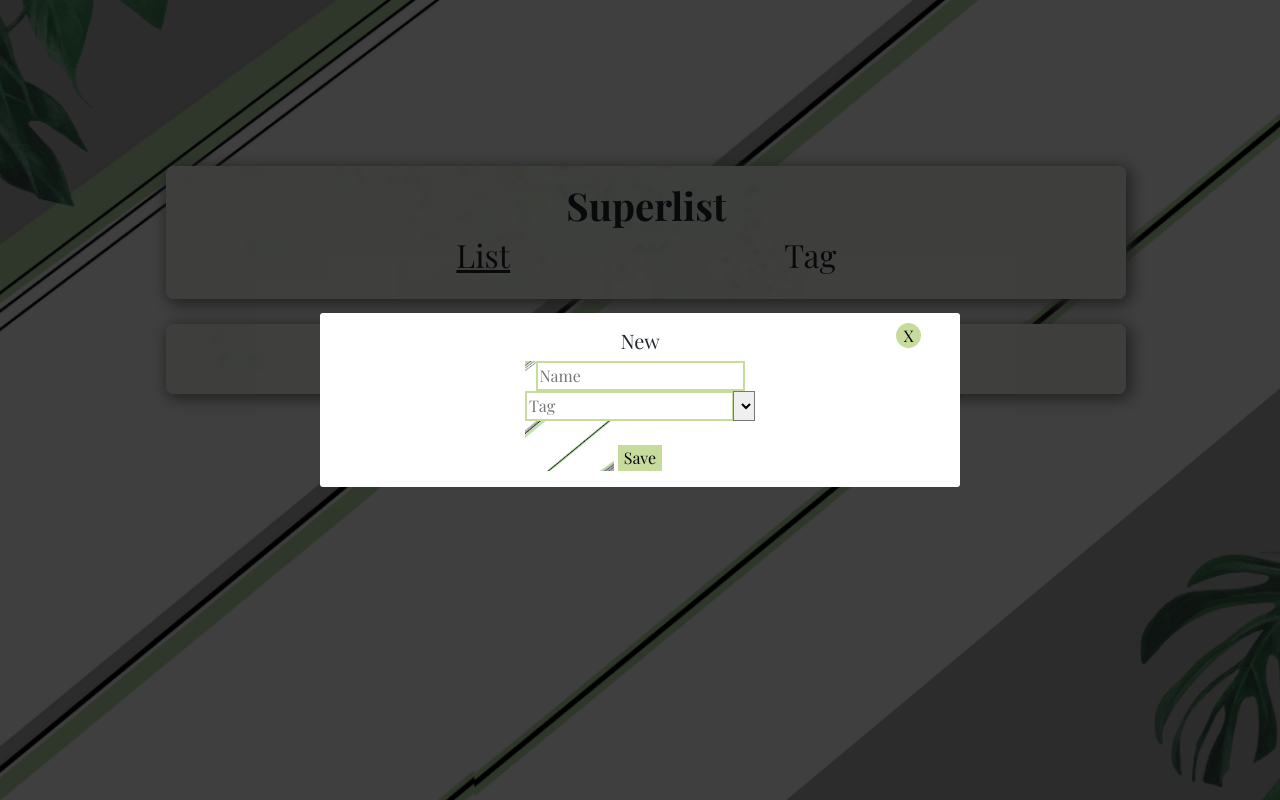
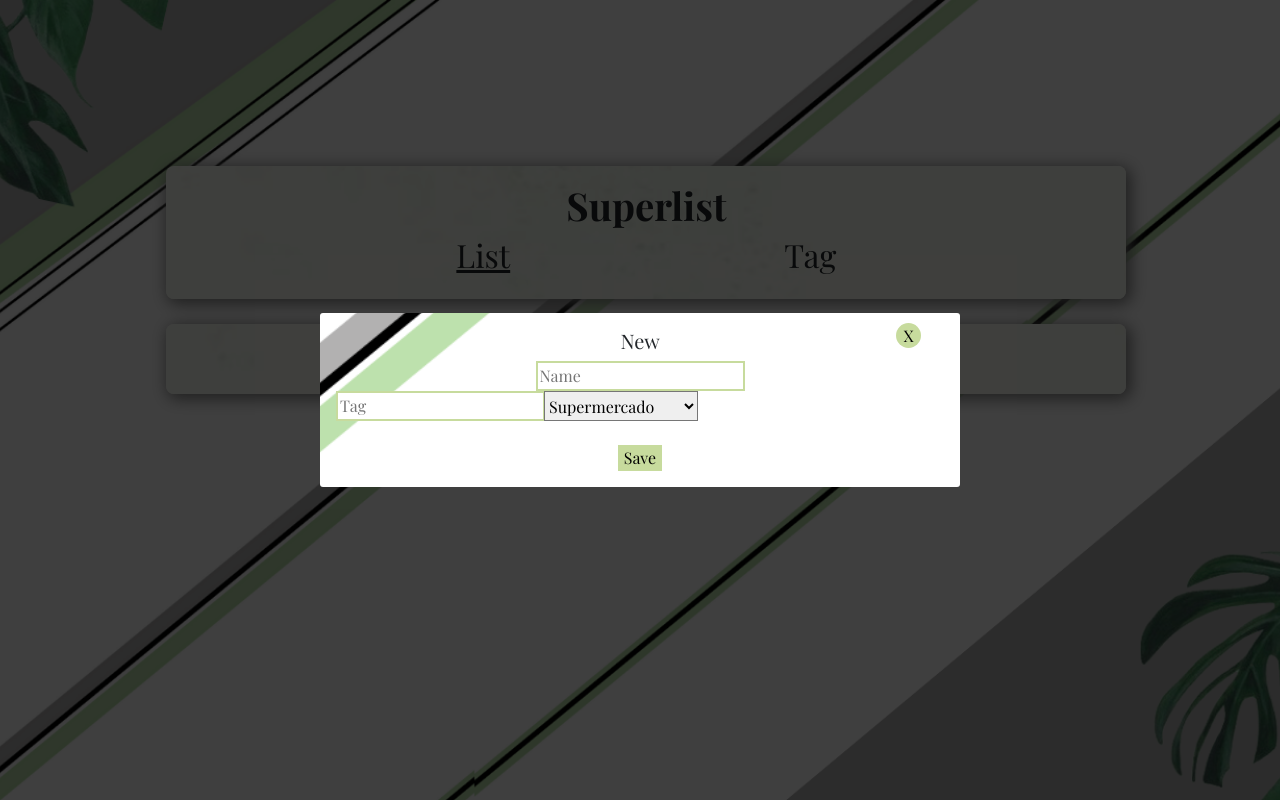
Before and after one commit to Nyckush/Trabajo-Practico, a React (Vite) app: page / in a window 1280 px wide. Both pictures are taken after a click on the button "Add". Built offline with nearby package versions, Linux system fonts and the light colour scheme.

Commit message:
Modificando algo de css

```diff
--- a/src/App.jsx
+++ b/src/App.jsx
@@ -20,7 +20,6 @@ function App() {
 
     <div className='contenedor'>
 
-      <Tareas />
       <BrowserRouter>
       <Routes>
 
--- a/src/componentes/ToDoList.jsx
+++ b/src/componentes/ToDoList.jsx
@@ -4,6 +4,7 @@ import './estilos.css'
 import 'bootstrap/dist/css/bootstrap.min.css';
 
 const ToDoList = () => {
+    const nuevo = {}
     const tags = ["Supermercado", "Tareas Pendientes", "Trabajo", "Social", "Familia", "Importante"]
     const [todoArray, setTodoArray] = useState(
         [{
@@ -59,6 +60,7 @@ const ToDoList = () => {
             setTareaData({titulo:'', descripcion:''})
 
         }
+        console.dir(e)
     }
     useEffect(()=>{
         const data = window.localStorage.getItem('todoItems')
@@ -71,21 +73,21 @@ const ToDoList = () => {
 
 
     return (
-      <div className="formCont">
+      <div className={nuevo}>
         <form onSubmit={addTarea} >
             <input type="text" name="titulo" placeholder="Name" value={tareaData.titulo} onChange={handleChange}/>
             <br />
             <div className="input-group">
             <input type="text" name="descripcion" placeholder="Tag" value={tareaData.descripcion} onChange={handleChange} />
-            <select name="tags" id="tags">otros
-                {tags.forEach( (tag, i) => {
-                    <option value={i}>{tag}</option>
-                    console.log(tag)
+            <select name="tags" id="tags">
+                {tags.map( (tag, i) => {
+                    const tarea = <option value={`tag-${i}`}>{tag}</option>;
+                    return tarea;
                 })}
             </select>
             </div>
             <br />
-            <button type="sumbit">Save</button>
+            <button type="sumbit" onClick={addTarea}>Save</button>
 
         </form>
       </div>
--- a/src/componentes/Ventana.jsx
+++ b/src/componentes/Ventana.jsx
@@ -2,19 +2,21 @@ import { useState } from "react";
 import NuevaTarea from "./NuevaTarea";
 import { ToDoList } from "./ToDoList";
 import './estilos.css'
-const Ventana = ()=>{
+const Ventana = () => {
 
   const [verFormulario, setVerFormulario] = useState(false)
 
 
-    return (
-        <div className="w-100 text-center">
-          <button className="btn btn-success" onClick={()=> setVerFormulario(true)}>Add</button>
-          <NuevaTarea isOpen= {verFormulario} onClose={()=>setVerFormulario(false)}/>
+  return (
+    <div className="w-100 text-center">
+      {console.log(setVerFormulario)}
+
+      <button className="btn btn-success" onClick={() => setVerFormulario(true)}>Add</button>
+      <NuevaTarea isOpen={verFormulario} onClose={() => setVerFormulario(false)} />
 
 
-        </div>
-    )
+    </div>
+  )
 }
 
 export default Ventana
--- a/src/componentes/estilos.css
+++ b/src/componentes/estilos.css
@@ -1,15 +1,16 @@
-div.caja-tarea{
+div.caja-tarea {
     background-color: whitesmoke;
     border-color: #C7DB9D;
     border-style: solid;
     border: 2px;
     margin-bottom: 1rem;
 }
-div.left{
+
+div.left {
     justify-content: space-around;
 }
 
-.nueva{
+.nueva {
     background-color: rgba(0, 0, 0, 0.753);
     position: fixed;
     top: 0;
@@ -19,15 +20,21 @@ div.left{
     display: grid;
     place-items: center;
 }
-.nueva-conteiner{
-    background-color: white;
+
+.nueva-conteiner {
     width: 50%;
     min-width: 200px;
     border-radius: 3px;
     position: relative;
     padding: 1rem;
+    background-image: url("../assets/img/fondo2.png");
+    background-position: center;
+    background-repeat: no-repeat;
+    background-size: cover;
+    background-attachment: fixed;
 }
-.close{
+
+.close {
 
     width: 25px;
     height: 25px;
@@ -35,37 +42,34 @@ div.left{
     display: block;
     position: absolute;
     left: 90%;
-   bottom:80%
-
+    bottom: 80%
 }
 
-.btn{
+.btn {
     background-color: #C7DB9D;
     border-radius: none;
 }
 
-.badge{
+.badge {
     background-color: #C7DB9D;
 
 }
 
-input{
+input {
     margin: auto;
     justify-content: center;
     border: 2px solid #C7DB9D;
 
 }
-button{
+
+button {
     background-color: #C7DB9D;
     justify-content: center;
-    border:none
+    border: none
 }
-.formCont{
+
+.formCont {
     width: max-content;
     height: max-content;
-    background-size: contain;
-    background-repeat: no-repeat;
-    background-image: url(/src/assets/img/fondo2.png);
-    justify-content: center;
     margin: auto;
 }
```
Lines whose indentation alone changed are shown as unchanged.
